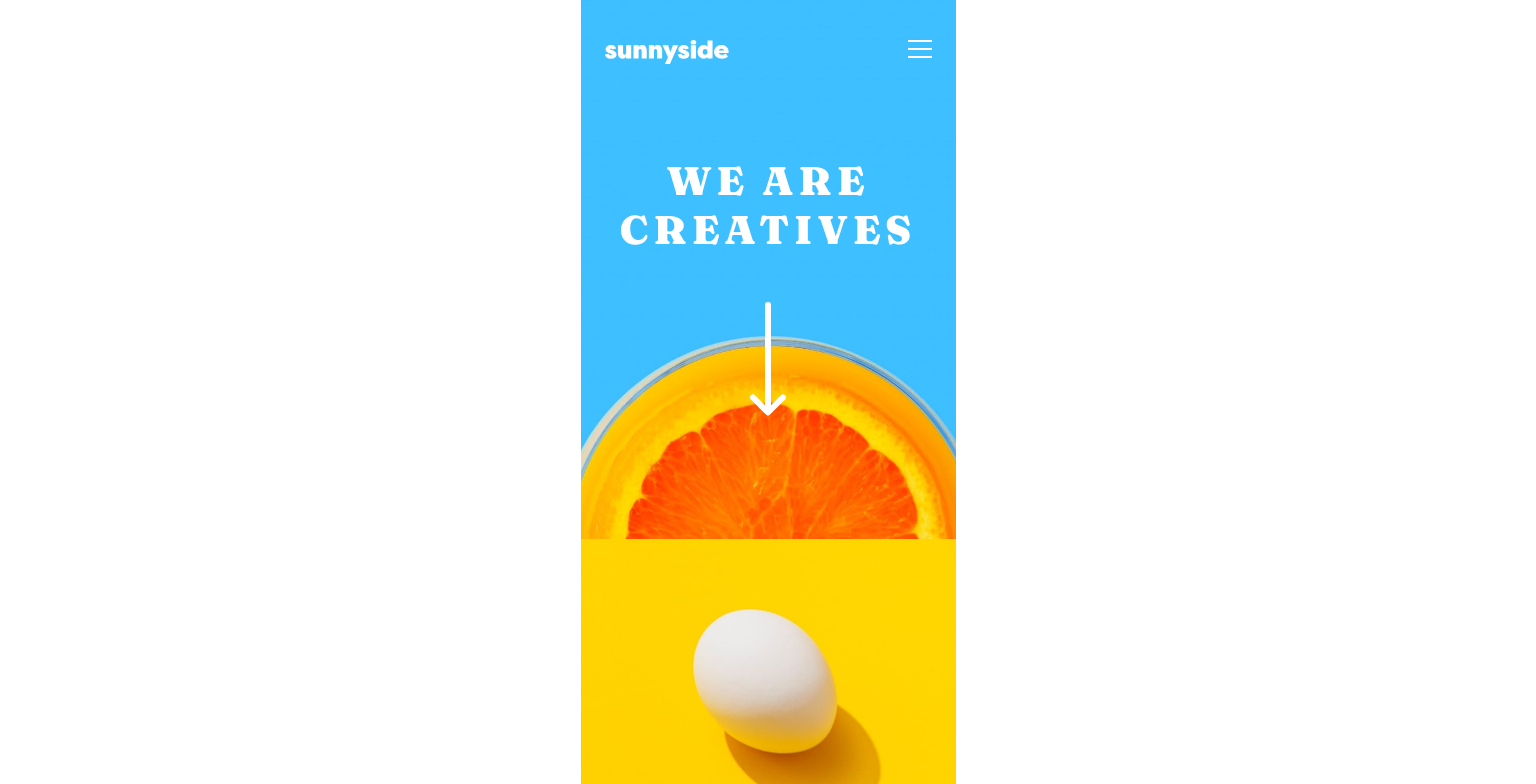
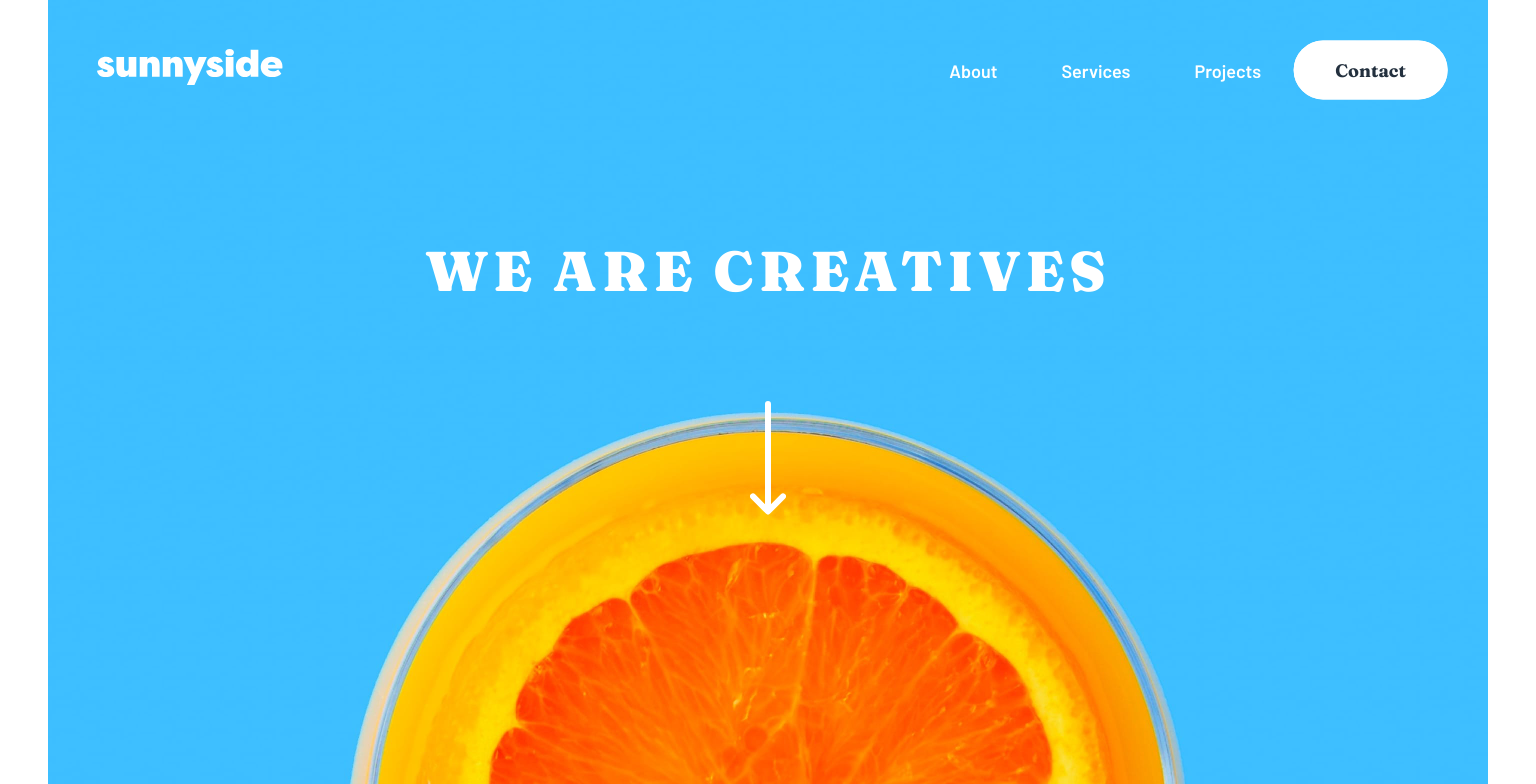
Before and after one commit to MatheusHG94/landing-page-fem, a React (Create React App) app: page / in a window 1536 px wide. Shown: the top 784 px of the page. Built offline with nearby package versions, Linux system fonts and the light colour scheme.

Commit message:
header desktop

```diff
--- a/src/components/Header/Header.module.scss
+++ b/src/components/Header/Header.module.scss
@@ -4,9 +4,11 @@
 .Header {
     position: relative;
     background-color: $background-blue;
-    /* background: $background-blue url('../../assets/images/mobile/image-header.jpg') no-repeat center;
-    background-size: cover; */
-    height: 539px;
+    background-repeat: no-repeat;
+    background-position: center center;
+    background-size: cover;
+    // background: $background-blue url('../../assets/images/mobile/image-header.jpg') no-repeat center;
+    height: 540px;
 
     &_bar {
         display: flex;
@@ -28,3 +30,24 @@
         justify-content: center;
     }
 }
+
+@media screen and (min-width: 1440px) {
+    .Header {
+        height: 800px;
+
+        &_bar {
+            padding: 3.5rem 2.5rem;
+
+            a {
+                // this is bad
+                transform: scale(150%);
+                padding-left: 2rem;
+            }
+        }
+
+        h1 {
+            font-size: 3.5rem;
+            margin: 6rem 0;
+        }
+    }
+}
--- a/src/components/Header/NavMenu/NavMenu.module.scss
+++ b/src/components/Header/NavMenu/NavMenu.module.scss
@@ -51,7 +51,6 @@
                     font-family: $font-accent;
                     font-weight: $font-weight-bold;
                     color: $very-dark-desaturated-blue;
-                    display: block;
                     padding: 1rem 2.5rem;
                     background-color: $yellow;
                     border: 2px solid $yellow;
@@ -70,3 +69,48 @@
 
     }
 }
+
+@media screen and (min-width: 1440px) {
+    .NavMenu {
+        &_list {
+            position: relative;
+            width: auto;
+            height: auto;
+            background-color: transparent;
+
+            display: flex;
+            flex-flow: row nowrap;
+            gap: 2rem;
+
+            &::before {
+                display: none;
+            }
+
+            li {
+                a {
+                    color: $white;
+
+                    &:hover {
+                        color: $very-dark-desaturated-blue;
+                    }
+                }
+
+                &:last-child {
+                    a {
+                        font-family: $font-accent;
+                        font-weight: $font-weight-bold;
+                        color: $very-dark-desaturated-blue;
+                        padding: 1rem 2.5rem;
+                        background-color: $white;
+                        border: 2px solid $white;
+                        border-radius: 50px;
+
+                        &:hover {
+                            background-color: $white;
+                        }
+                    }
+                }
+            }
+        }
+    }
+}
--- a/src/components/Header/NavMenu/index.jsx
+++ b/src/components/Header/NavMenu/index.jsx
@@ -1,13 +1,26 @@
-import React, { useState } from 'react';
+import React, { useState, useEffect } from 'react';
 import styles from './NavMenu.module.scss';
 import { ReactComponent as HamburgerIcon } from 'assets/images/icon-hamburger.svg';
 
 export default function NavMenu() {
+    const [windowWidth, setWindowWidth] = useState(window.innerWidth);
+
+    useEffect(() => {
+        const handleWindowResize = () => {
+            setWindowWidth(window.innerWidth);
+        };
+
+        window.addEventListener('resize', handleWindowResize);
+
+        return () => {
+            window.removeEventListener('resize', handleWindowResize);
+        };
+    });
 
     const [menuOpen, setMenuOpen] = useState(false);
 
     function toggleMenu(e) {
-        if (!menuOpen){
+        if (!menuOpen) {
             setMenuOpen(true);
             return;
         }
@@ -22,14 +35,17 @@ export default function NavMenu() {
                     ${styles.NavMenu_button}
                     ${menuOpen ? styles.NavMenu_button___dim : ''}
                 `}
+                style={windowWidth >= 1440 ? { display: 'none' } : {}}
                 onClick={e => toggleMenu(e)}
             >
                 <HamburgerIcon />
             </div>
             <ul className={
-                menuOpen ?
-                styles.NavMenu_list :
-                styles.NavMenu_list___hidden
+                windowWidth >= 1440 ?
+                    styles.NavMenu_list :
+                    menuOpen ?
+                        styles.NavMenu_list :
+                        styles.NavMenu_list___hidden
             }>
                 <li><a href="/">About</a></li>
                 <li><a href="/">Services</a></li>
--- a/src/components/Header/index.jsx
+++ b/src/components/Header/index.jsx
@@ -1,18 +1,34 @@
-import React from 'react';
+import React, { useEffect, useState } from 'react';
 import styles from './Header.module.scss';
 import { ReactComponent as Logo } from 'assets/images/logo.svg';
 import { ReactComponent as ArrowIcon } from 'assets/images/icon-arrow-down.svg';
 import NavMenu from './NavMenu';
-import banner from 'assets/images/mobile/image-header.jpg';
+import bannerMobile from 'assets/images/mobile/image-header.jpg';
+import bannerDesktop from 'assets/images/desktop/image-header.jpg';
 
 export default function Header() {
+  const [windowWidth, setWindowWidth] = useState(window.innerWidth);
+
+  useEffect(() => {
+    const handleWindowResize = () => {
+      setWindowWidth(window.innerWidth);
+    };
+
+    window.addEventListener('resize', handleWindowResize);
+
+    return () => {
+      window.removeEventListener('resize', handleWindowResize);
+    };
+  });
+
   return (
     <header
       className={styles.Header}
-      style={{
-        background: `url(${banner}) no-repeat center`,
-        backgroundSize: 'cover'
-      }}
+      style={
+        windowWidth >= 1440 ?
+          { backgroundImage: `url(${bannerDesktop})` } :
+          { backgroundImage: `url(${bannerMobile})` }
+      }
     >
       <div className={styles.Header_bar}>
         <a href="/">
--- a/src/styles/global.scss
+++ b/src/styles/global.scss
@@ -26,6 +26,12 @@ body {
     overflow-x: hidden;
 }
 
+@media screen and (min-width: 1440px) {
+    .app-container {
+        width: 1440px;
+    }
+}
+
 ::-webkit-scrollbar {
     width: 0px;
     height: 0px;
```
